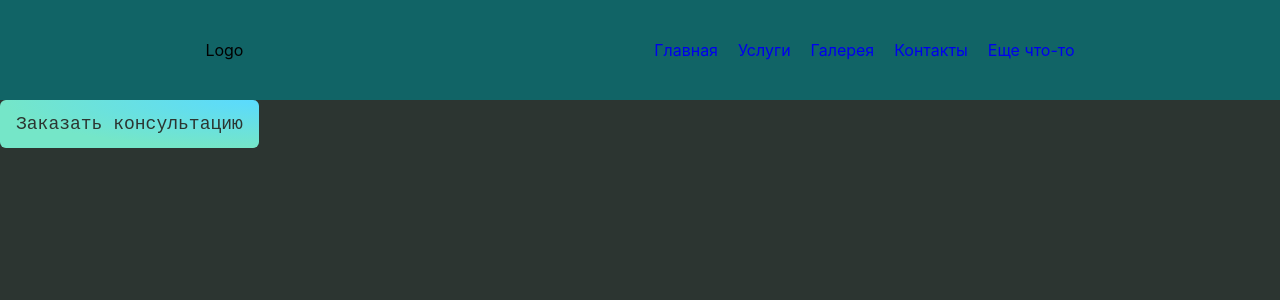
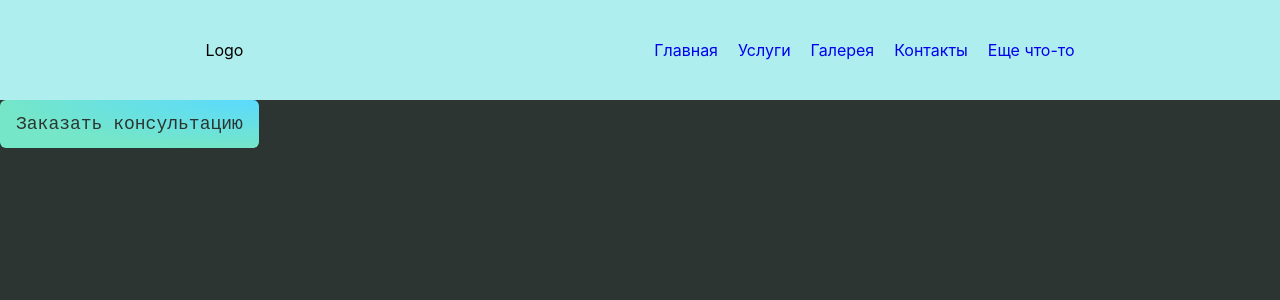
Before and after one commit to anna-shatilova/kation, a React (Create React App) app: page / in a window 1280 px wide. Shown: the top 300 px of the page. Built offline with nearby package versions, Linux system fonts and the light colour scheme.

Commit message:
colors import from colors.scss working

```diff
--- a/src/components/header/styles/header.css
+++ b/src/components/header/styles/header.css
@@ -1,7 +1,7 @@
 .header {
   width: 100%;
   height: 100px;
-  background-color: #116466;
+  background-color: #AFEEEE;
   display: -webkit-box;
   display: -ms-flexbox;
   display: flex;
--- a/src/components/header/styles/header.scss
+++ b/src/components/header/styles/header.scss
@@ -1,11 +1,11 @@
-// @import "../../../utilities/colors/colors";
-@import "utilities/colors";
+
+@import "./../../../utilities/_colors/colors";
 
 .header {
   width: 100%;
   height: 100px;
   // background-color: #116466;
-  background-color: $colorOfMainHeader;
+  background-color: $primaryWindowColor;
   display: flex;
   justify-content: space-around;
   align-items: center;
```
Also changed, not shown: 1 other file (tests, documents, lock files or other folders).
